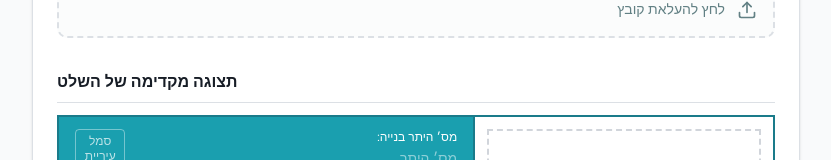
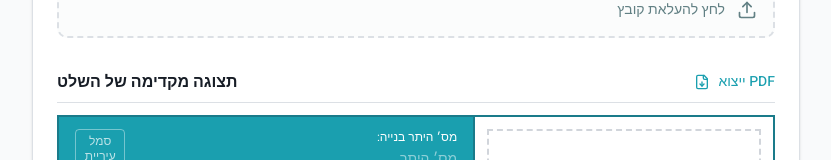
Before and after one commit to Anat1969/SignAshdod-GH, a React (Vite) app: page /new-request in a window 1280 px wide. Shown: the part 1666-1826 px from the top of the page, without its empty margins (224-1055 px from the left). Built offline with nearby package versions, Linux system fonts and the light colour scheme; no server answers.

Commit message:
File changes

```diff
--- a/src/pages/NewRequest.jsx
+++ b/src/pages/NewRequest.jsx
@@ -1,20 +1,24 @@
-import { useState } from "react";
+import { useState, useRef } from "react";
 import { useNavigate } from "react-router-dom";
 import { base44 } from "@/api/base44Client";
 import { Card, CardContent, CardHeader, CardTitle } from "@/components/ui/card";
 import { Button } from "@/components/ui/button";
 import { Tabs, TabsContent, TabsList, TabsTrigger } from "@/components/ui/tabs";
-import { Send, Save, Loader2, Signpost, Fence } from "lucide-react";
+import { Send, Save, Loader2, Signpost, Fence, FileDown } from "lucide-react";
 import { toast } from "sonner";
 import ProjectSignForm from "../components/ProjectSignForm";
 import TalkingFenceForm from "../components/TalkingFenceForm";
 import SignPreview from "../components/SignPreview";
+import html2canvas from "html2canvas";
+import { jsPDF } from "jspdf";
 
 export default function NewRequest() {
   const navigate = useNavigate();
   const [requestType, setRequestType] = useState("project_sign");
   const [form, setForm] = useState({ fence_developer_percent: 50, fence_municipality_percent: 50 });
   const [submitting, setSubmitting] = useState(false);
+  const [exporting, setExporting] = useState(false);
+  const previewRef = useRef();
 
   const validate = () => {
     if (!form.applicant_name?.trim()) { toast.error("נא למלא שם מבקש"); return false; }
@@ -36,6 +40,21 @@ export default function NewRequest() {
     toast.success(asDraft ? "הטיוטה נשמרה" : "הבקשה הוגשה בהצלחה!");
     navigate(`/request/${created.id}`);
     setSubmitting(false);
+  };
+
+  const exportToPdf = async () => {
+    if (!previewRef.current) return;
+    setExporting(true);
+    const canvas = await html2canvas(previewRef.current, { scale: 3, useCORS: true });
+    const imgData = canvas.toDataURL("image/png");
+    const pdf = new jsPDF({ orientation: "landscape", unit: "mm", format: "a4" });
+    const pageW = pdf.internal.pageSize.getWidth();
+    const pageH = pdf.internal.pageSize.getHeight();
+    const imgH = (canvas.height * pageW) / canvas.width;
+    const yOffset = (pageH - imgH) / 2;
+    pdf.addImage(imgData, "PNG", 0, yOffset > 0 ? yOffset : 0, pageW, imgH);
+    pdf.save("שלט-פרויקט.pdf");
+    setExporting(false);
   };
 
   return (
@@ -65,8 +84,20 @@ export default function NewRequest() {
             <TabsContent value="project_sign">
               <ProjectSignForm form={form} setForm={setForm} />
               <div className="mt-8">
-                <h3 className="text-base font-semibold mb-3 text-foreground border-b border-border pb-2">תצוגה מקדימה של השלט</h3>
-                <SignPreview request={form} onChange={setForm} />
+                <div className="flex items-center justify-between mb-3 border-b border-border pb-2">
+                  <h3 className="text-base font-semibold text-foreground">תצוגה מקדימה של השלט</h3>
+                  <button
+                    onClick={exportToPdf}
+                    disabled={exporting}
+                    className="flex items-center gap-2 text-sm font-medium text-[#1a9faf] hover:text-[#1a7b8a] transition-colors"
+                  >
+                    {exporting ? <Loader2 className="w-4 h-4 animate-spin" /> : <FileDown className="w-4 h-4" />}
+                    ייצוא PDF
+                  </button>
+                </div>
+                <div ref={previewRef}>
+                  <SignPreview request={form} onChange={setForm} />
+                </div>
               </div>
             </TabsContent>
             <TabsContent value="talking_fence">
```
